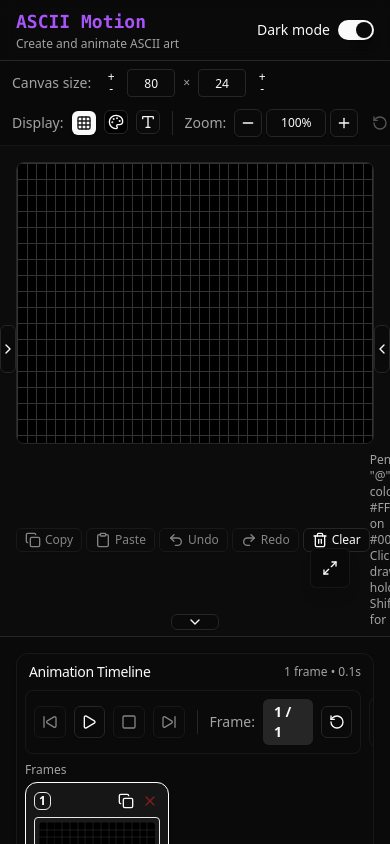
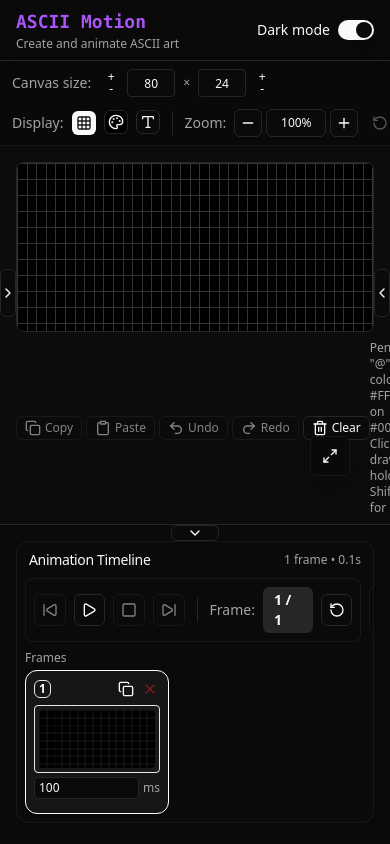
Before and after one commit to CameronFoxly/Ascii-Motion, a React (Vite) app: page / in a window 390 px wide. Built offline with nearby package versions, Linux system fonts and the light colour scheme.

Commit message:
Fixed timeline responsive movment

```diff
--- a/src/App.tsx
+++ b/src/App.tsx
@@ -43,7 +43,7 @@ function App() {
             {/* Left Panel - matches canvas height */}
             <div className={cn(
               "absolute top-0 left-0 z-10 transition-all duration-300 ease-out",
-              layout.bottomPanelOpen ? "bottom-52" : "bottom-0"
+              layout.bottomPanelOpen ? "bottom-80" : "bottom-4" // Account for new panel height (h-80 = 20rem) and visible strip
             )}>
               <CollapsiblePanel
                 isOpen={layout.leftPanelOpen}
@@ -73,7 +73,7 @@ function App() {
             {/* Right Panel - matches canvas height */}
             <div className={cn(
               "absolute top-0 right-0 z-10 transition-all duration-300 ease-out",
-              layout.bottomPanelOpen ? "bottom-52" : "bottom-0"
+              layout.bottomPanelOpen ? "bottom-80" : "bottom-4" // Account for new panel height (h-80 = 20rem) and visible strip
             )}>
               <CollapsiblePanel
                 isOpen={layout.rightPanelOpen}
@@ -111,22 +111,19 @@ function App() {
               <CollapsiblePanel
                 isOpen={layout.bottomPanelOpen}
                 side="bottom"
-                minHeight="h-52"
+                minHeight="h-80"
               >
+                {/* Bottom Panel Toggle Button - moves with the panel */}
+                <div className="absolute left-1/2 -translate-x-1/2 -top-0.5 z-20">
+                  <PanelToggleButton
+                    isOpen={layout.bottomPanelOpen}
+                    onToggle={toggleBottomPanel}
+                    side="bottom"
+                  />
+                </div>
+
                 <AnimationTimeline />
               </CollapsiblePanel>
-
-              {/* Bottom Panel Toggle Button - positioned to stay visible */}
-              <div className={cn(
-                "absolute left-1/2 -translate-x-1/2 z-20 transition-all duration-300 ease-out",
-                layout.bottomPanelOpen ? "bottom-52" : "bottom-0"
-              )}>
-                <PanelToggleButton
-                  isOpen={layout.bottomPanelOpen}
-                  onToggle={toggleBottomPanel}
-                  side="bottom"
-                />
-              </div>
             </div>
 
             {/* Center Canvas Area - positioned to account for panel space */}
@@ -135,7 +132,7 @@ function App() {
                 "absolute inset-0 flex flex-col transition-all duration-300 ease-out",
                 layout.leftPanelOpen && "left-44",
                 layout.rightPanelOpen && "right-72",
-                layout.bottomPanelOpen && "bottom-52"
+                layout.bottomPanelOpen ? "bottom-80" : "bottom-4" // Account for new panel height (h-80) and visible strip
               )}
             >
               {/* Canvas Settings Header */}
--- a/src/components/common/CollapsiblePanel.tsx
+++ b/src/components/common/CollapsiblePanel.tsx
@@ -43,8 +43,8 @@ export const CollapsiblePanel: React.FC<CollapsiblePanelProps> = ({
         return cn(
           baseClasses,
           'border-t bg-background',
-          minHeight || 'h-52',
-          isOpen ? 'translate-y-0' : 'translate-y-full',
+          minHeight || 'h-80', // Even taller to fit all timeline content (320px)
+          isOpen ? 'translate-y-0' : 'translate-y-[calc(100%-1rem)]', // Leave 16px visible when collapsed
           className
         );
       default:
@@ -57,8 +57,8 @@ export const CollapsiblePanel: React.FC<CollapsiblePanelProps> = ({
       <div
         id={`panel-${side}`}
         className={cn(
-          'h-full overflow-y-auto',
-          side === 'bottom' ? 'pt-4 px-4 pb-2' : 'p-4', // Match canvas padding for bottom panel
+          'h-full',
+          side === 'bottom' ? 'pt-4 px-4 pb-2' : 'p-4 overflow-y-auto', // Only side panels have scrolling
           side === 'left' && 'scrollbar-left' // Put scrollbar on left side for left panel
         )}
         role="region"
```
